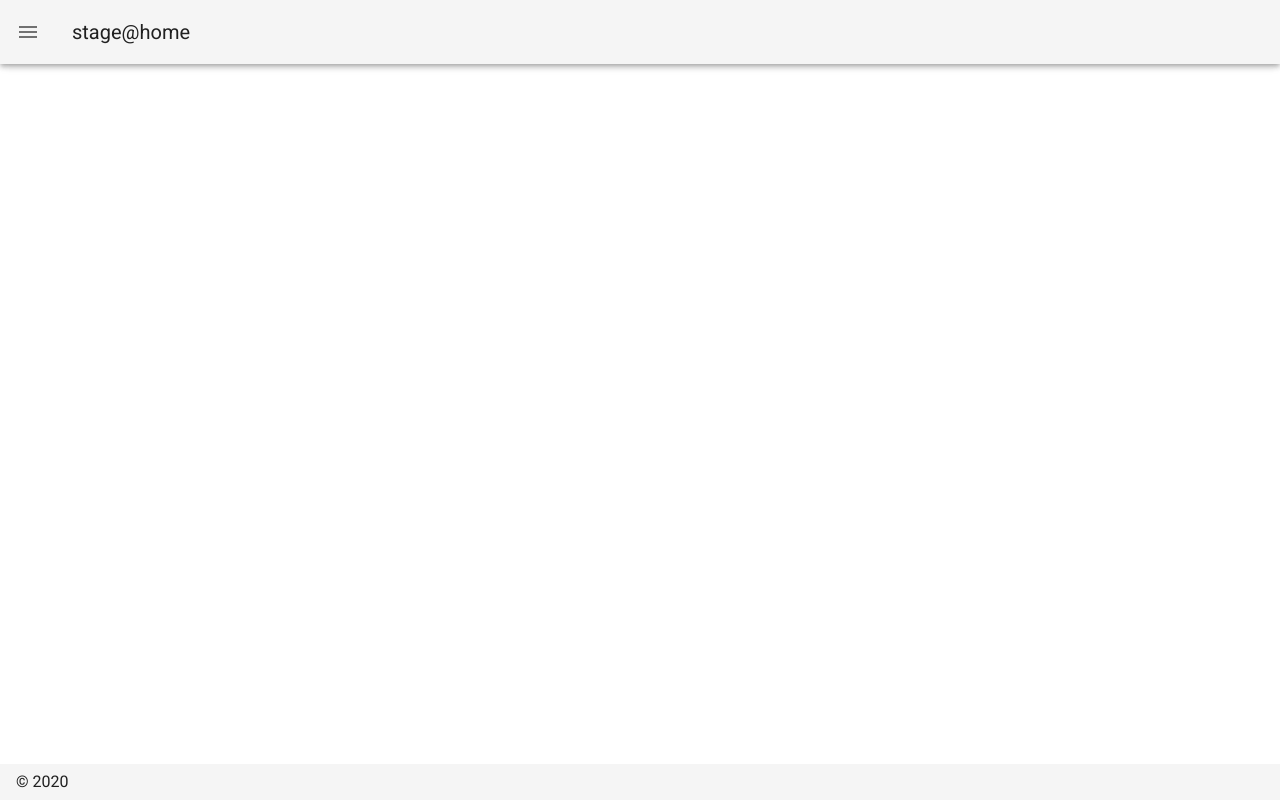
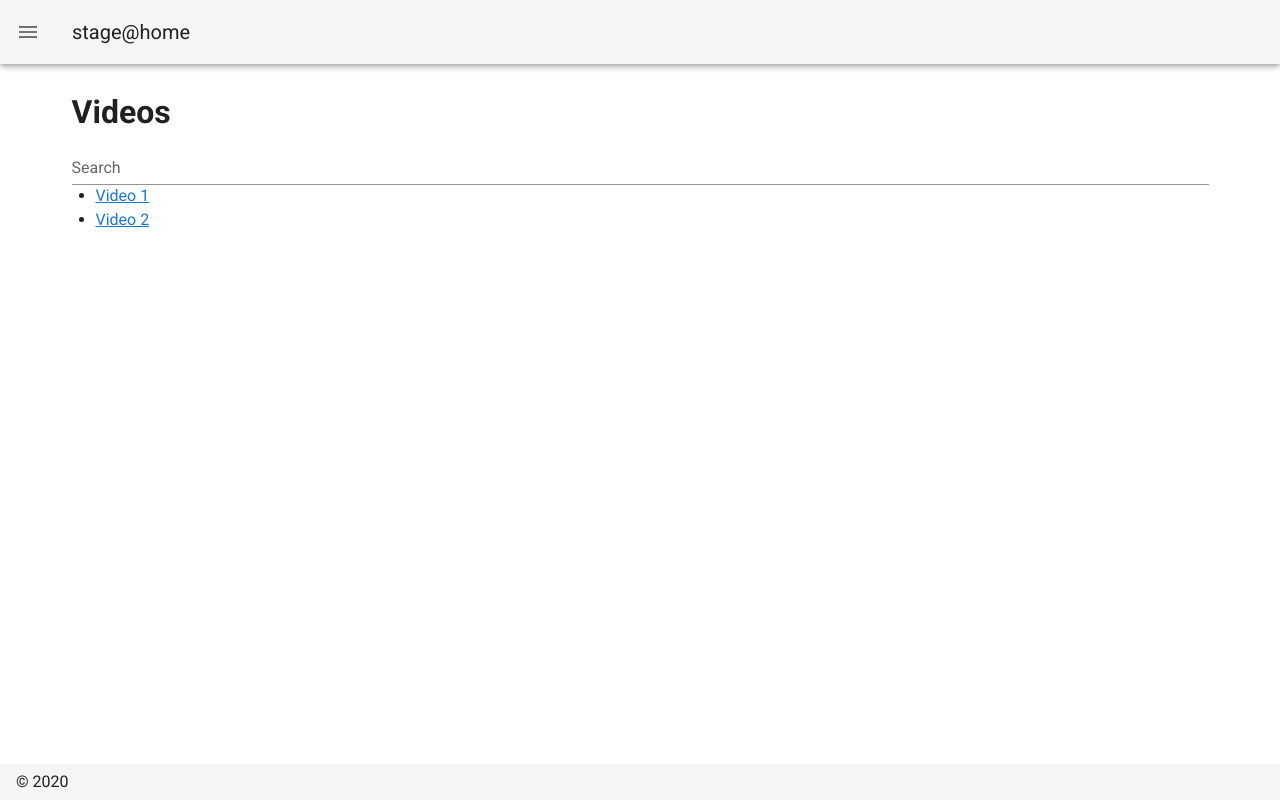
Before and after one commit to Crisphi/bezahlstream, a Nuxt app in the folder Frontend/: page /videos in a window 1280 px wide. Before the commit this address had no page. Built offline with nearby package versions, Linux system fonts and the light colour scheme.

Commit message:
Add video stuff

```diff
--- /dev/null
+++ b/Frontend/components/VideoWatch.vue
@@ -0,0 +1,55 @@
+<template>
+  <div
+    v-video-player:videoPlayer="playerOptions"
+    class="video-player-box"
+  ></div>
+</template>
+
+<script>
+import { mapGetters } from 'vuex'
+
+import 'video.js/dist/video-js.css'
+import Vue from 'vue'
+
+if (process.browser) {
+  const VueVideoPlayer = require('vue-video-player/dist/ssr')
+  Vue.use(VueVideoPlayer)
+}
+
+export default {
+  props: {
+    video: {
+      type: Object,
+      required: true
+    }
+  },
+  computed: {
+    ...mapGetters({
+      videos: 'videos/get'
+    }),
+    videoFromStore() {
+      // TODO: matching route with video from store
+      return this.videos.find((v) => v.id === this.$route.params.id)
+    },
+    playerOptions() {
+      return {
+        language: 'en',
+        playbackRates: [0.7, 1.0, 1.5, 2.0, 2.5, 3.0],
+        sources: [
+          {
+            // type: 'video/mp4',
+            // src: this.video.videoUrl
+            type: 'video/mp4',
+            src:
+              'https://cdn.theguardian.tv/webM/2015/07/20/150716YesMen_synd_768k_vp8.webm'
+          }
+        ],
+        poster: this.video.thumbnail,
+        fluid: true
+      }
+    }
+  }
+}
+</script>
+
+<style lang="scss" scoped></style>
--- a/Frontend/package.json
+++ b/Frontend/package.json
@@ -13,7 +13,9 @@
   },
   "dependencies": {
     "@nuxtjs/axios": "^5.3.6",
-    "nuxt": "^2.0.0"
+    "mux.js": "^5.5.1",
+    "nuxt": "^2.0.0",
+    "vue-video-player": "^5.0.2"
   },
   "devDependencies": {
     "@nuxtjs/eslint-config": "^2.0.0",
--- /dev/null
+++ b/Frontend/pages/videos.vue
@@ -0,0 +1,29 @@
+<template>
+  <v-container>
+    <h1>Videos</h1>
+    <v-text-field v-model="search" hide-details label="Search" single-line />
+    <ul>
+      <li v-for="video in videos" :key="video.id">
+        <a :href="`watch/${video.id}`">{{ video.name }}</a>
+      </li>
+    </ul>
+  </v-container>
+</template>
+
+<script>
+import { mapGetters } from 'vuex'
+
+export default {
+  data() {
+    return {
+      search: ''
+    }
+  },
+
+  computed: {
+    ...mapGetters({
+      videos: 'videos/get'
+    })
+  }
+}
+</script>
--- /dev/null
+++ b/Frontend/pages/watch/_id.vue
@@ -0,0 +1,27 @@
+<template>
+  <v-container>
+    <v-row>
+      <v-col md="9" cols="12">
+        <VideoWatch
+          video="https://cdn.theguardian.tv/webM/2015/07/20/150716YesMen_synd_768k_vp8.webm"
+          type="video/mp4"
+        />
+      </v-col>
+      <v-col md="3" cols="12">
+        <div class="display-1">Test video</div>
+      </v-col>
+    </v-row>
+  </v-container>
+</template>
+
+<script>
+import VideoWatch from '~/components/VideoWatch'
+
+export default {
+  components: {
+    VideoWatch
+  }
+}
+</script>
+
+<style></style>
--- /dev/null
+++ b/Frontend/store/videos.js
@@ -0,0 +1,24 @@
+export const state = () => ({
+  videos: [
+    {
+      id: 1,
+      name: 'Video 1',
+      type: 'video/mp4',
+      url:
+        'https://cdn.theguardian.tv/webM/2015/07/20/150716YesMen_synd_768k_vp8.webm'
+    },
+    {
+      id: 2,
+      name: 'Video 2',
+      type: 'video/mp4',
+      url:
+        'https://cdn.theguardian.tv/webM/2015/07/20/150716YesMen_synd_768k_vp8.webm'
+    }
+  ]
+})
+
+export const getters = {
+  get: (state) => {
+    return state.videos
+  }
+}
```
